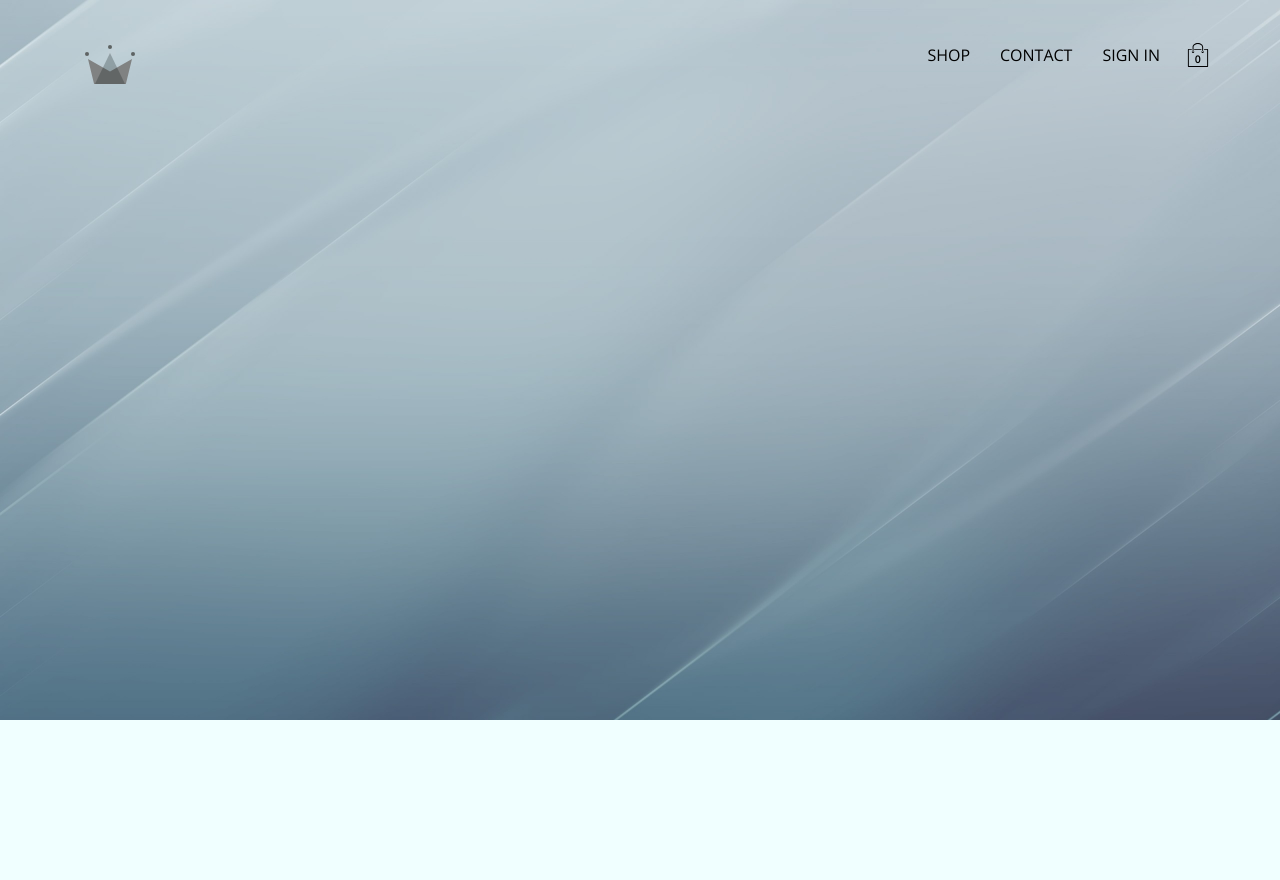
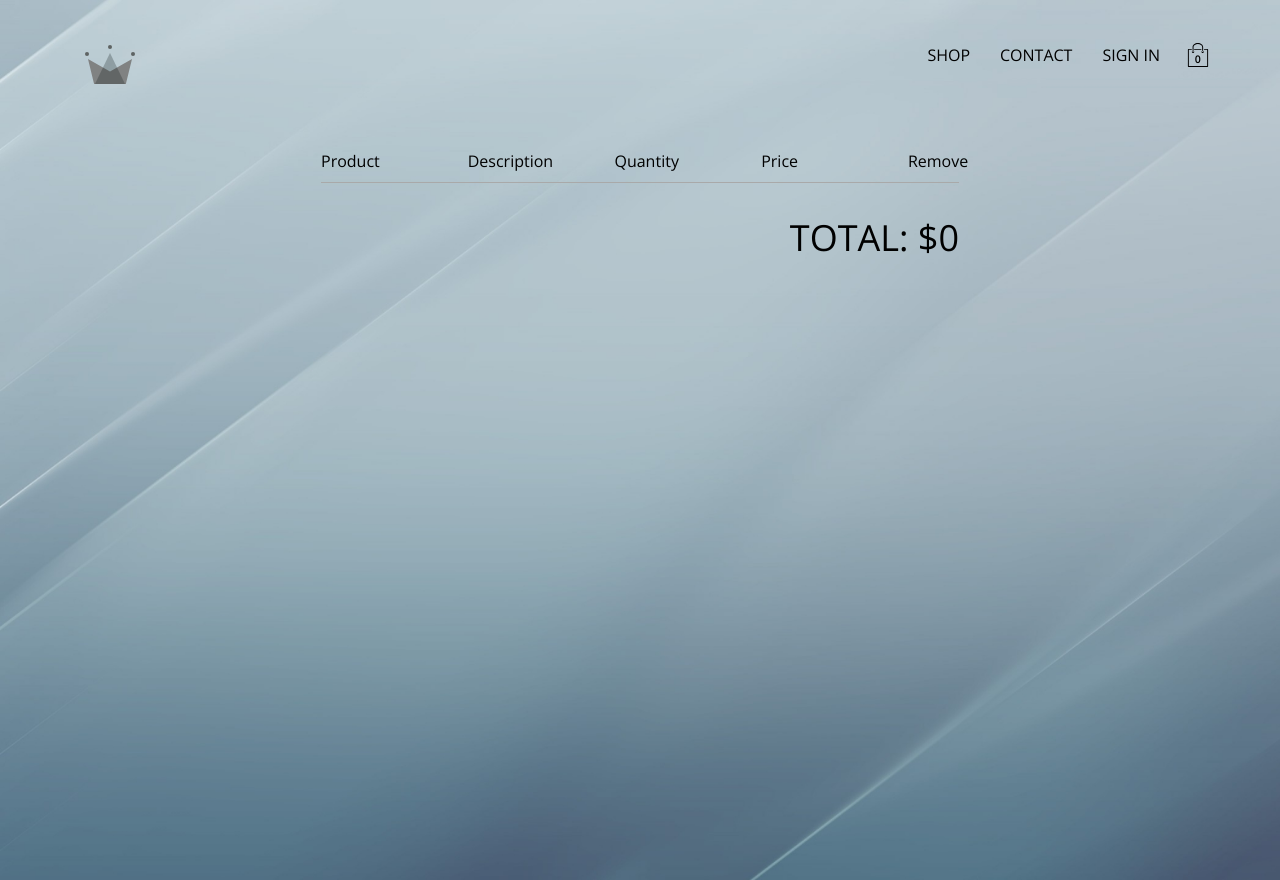
Before and after one commit to zakaria-akash/glee-fashion-mart-e-commerce, a React (Create React App) app: page /checkout in a window 1280 px wide. Before the commit the page ends 800 px from the top, so only its background shows below. Built offline with nearby package versions, Linux system fonts and the light colour scheme; no server answers; a web font is replaced by a local one.

Commit message:
adding message for empty cart-dropdown; adding cart-dropdown page including the respective elements with total price amount

```diff
--- a/src/App.js
+++ b/src/App.js
@@ -9,6 +9,8 @@
 import HomePage from "./pages/homepage/homepage.component";
 import ShopPage from "./pages/shop/shop.component";
 import SignInAndSignUpPage from "./pages/sign-in-and-sign-up/sign-in-and-sign-up.component";
+import CheckoutPage from "./pages/checkout/checkout.component";
+
 import { setCurrentUser } from "./redux/user/user.actions";
 import { selectCurrentUser } from "./redux/user/user.selector";
 
@@ -46,6 +48,7 @@
         <Switch>
           <Route exact path="/" component={HomePage} />
           <Route path="/shop" component={ShopPage} />
+          <Route exact path="/checkout" component={CheckoutPage} />
           <Route
             exact
             path="/signin"
--- a/src/components/cart-dropdown/cart-dropdown.component.jsx
+++ b/src/components/cart-dropdown/cart-dropdown.component.jsx
@@ -1,6 +1,8 @@
 import React from "react";
+
 import { connect } from "react-redux";
 import { createStructuredSelector } from "reselect";
+import { withRouter } from "react-router-dom";
 
 import CustomButton from "../custom-button/custom-button.component";
 import CartItem from "../cart-item/cart-item.component";
@@ -8,14 +10,18 @@
 
 import "./cart-dropdown.styles.scss";
 
-const CartDropdown = ({ cartItems }) => (
+const CartDropdown = ({ cartItems, history }) => (
   <div className="cart-dropdown">
     <div className="cart-items">
-      {cartItems.map((cartItem) => (
-        <CartItem key={cartItem.id} item={cartItem} />
-      ))}
+      {cartItems.length ? (
+        cartItems.map((cartItem) => (
+          <CartItem key={cartItem.id} item={cartItem} />
+        ))
+      ) : (
+        <span className="empty-message">Your Cart is empty!</span>
+      )}
     </div>
-    <CustomButton>GO TO CHECKOUT</CustomButton>
+    <CustomButton onClick={() => history.push("/checkout")}>GO TO CHECKOUT</CustomButton>
   </div>
 );
 
@@ -23,4 +29,4 @@
   cartItems: selectCartItems
 });
 
-export default connect(mapStateToProps)(CartDropdown);
+export default withRouter(connect(mapStateToProps)(CartDropdown));
--- a/src/components/cart-dropdown/cart-dropdown.styles.scss
+++ b/src/components/cart-dropdown/cart-dropdown.styles.scss
@@ -11,6 +11,11 @@
     right: 40px;
     z-index: 5;
 
+    .empty-message {
+      font-size: 18px;
+      margin: 50px auto;
+    }
+
     .cart-items {
       height: 240px;
       display: flex;
--- /dev/null
+++ b/src/pages/checkout/checkout.component.jsx
@@ -0,0 +1,42 @@
+import React from "react";
+
+import { connect } from "react-redux";
+import { createStructuredSelector } from "reselect";
+
+import { selectCartItems, selectCartTotal } from "../../redux/cart/cart.selector";
+
+import "./checkout.styles.scss";
+
+const CheckoutPage = ({ cartItems, total }) => (
+    <div className="checkout-page">
+        <div className="checkout-header">
+            <div className="header-block">
+                <span>Product</span>
+            </div>
+            <div className="header-block">
+                <span>Description</span>
+            </div>
+            <div className="header-block">
+                <span>Quantity</span>
+            </div>
+            <div className="header-block">
+                <span>Price</span>
+            </div>
+            <div className="header-block">
+                <span>Remove</span>
+            </div>
+        </div>
+        {cartItems.map((cartItem) => cartItem.name)}
+
+        <div className="total">
+            <span>TOTAL: ${total}</span>
+        </div>
+    </div>
+);
+
+const mapStateToProps = createStructuredSelector({
+    cartItems: selectCartItems,
+    total: selectCartTotal
+})
+
+export default connect(mapStateToProps)(CheckoutPage);
--- /dev/null
+++ b/src/pages/checkout/checkout.styles.scss
@@ -0,0 +1,31 @@
+.checkout-page {
+    width: 55%;
+    min-height: 90vh;
+    display: flex;
+    flex-direction: column;
+    align-items: center;
+    margin: 50px auto 0;
+
+    .checkout-header {
+      width: 100%;
+      padding: 10px 0;
+      display: flex;
+      justify-content: space-between;
+      border-bottom: 1px solid darkgrey;
+
+      .header-block {
+        text-transform: capitalize;
+        width: 23%;
+
+        &:last-child {
+          width: 8%;
+        }
+      }
+    }
+
+    .total {
+      margin-top: 30px;
+      margin-left: auto;
+      font-size: 36px;
+    }
+  }
--- a/src/redux/cart/cart.selector.js
+++ b/src/redux/cart/cart.selector.js
@@ -19,3 +19,11 @@
         0
     )
 );
+
+export const selectCartTotal = createSelector(
+    [selectCartItems],
+    cartItems => cartItems.reduce(
+        (accumulatedQuantity, cartItem) => accumulatedQuantity + cartItem.quantity * cartItem.price,
+        0
+    )
+)
```
